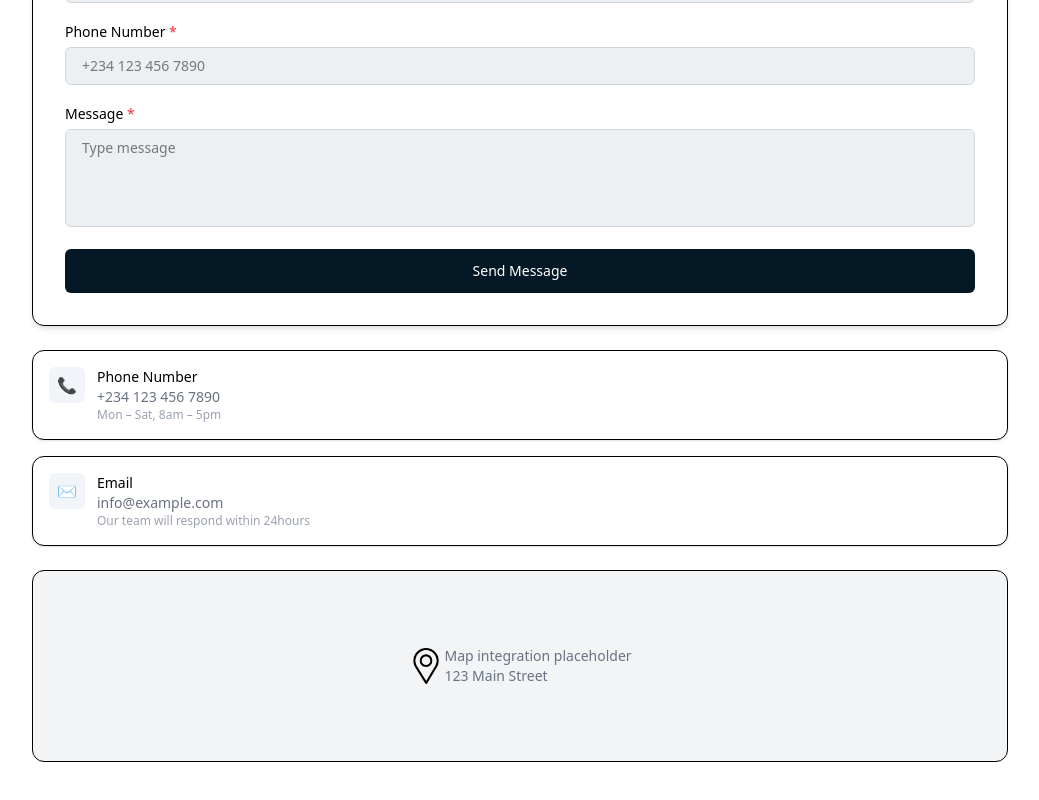
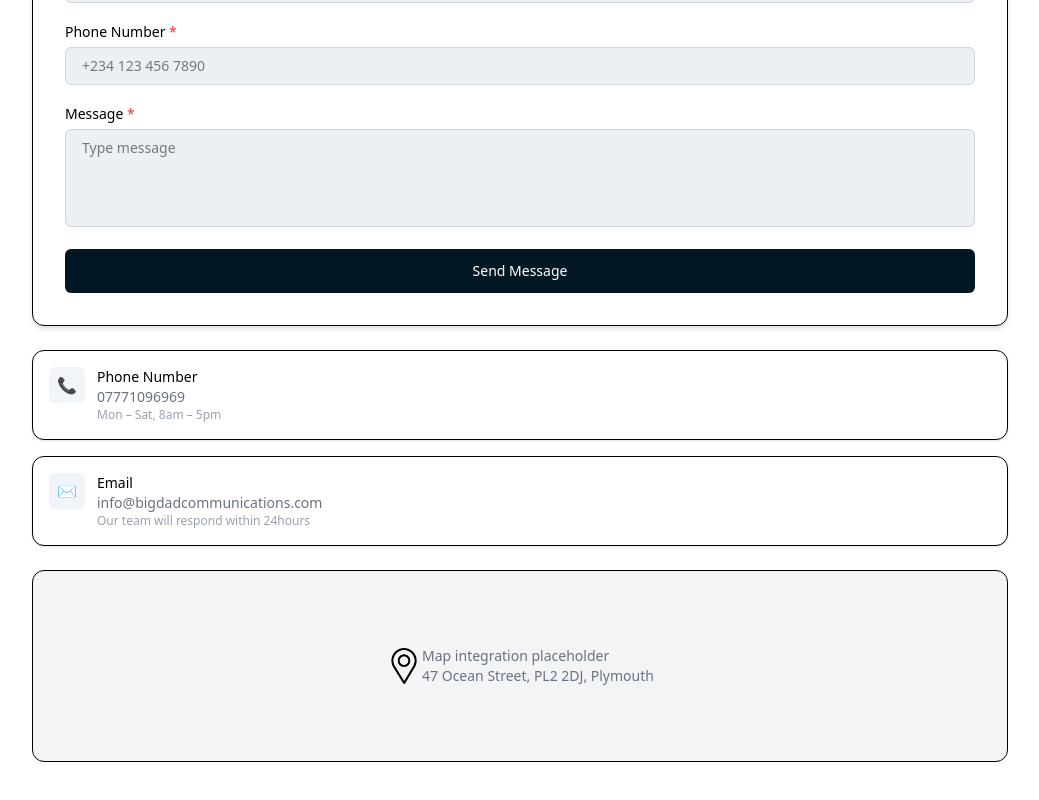
Before and after one commit to GiditheCoder/esabw, a React (Vite) app: page /contact in a window 1280 px wide. Shown: the part 910-1710 px from the top of the page, without its empty margins (120-1159 px from the left). Built offline with nearby package versions, Linux system fonts and the light colour scheme.

Commit message:
latestchanges

```diff
--- a/src/components/Contact.jsx
+++ b/src/components/Contact.jsx
@@ -246,7 +246,7 @@ const Contact = () => {
             </div>
             <div>
               <p className="text-sm font-medium">Phone Number</p>
-              <p className="text-sm text-gray-500">+234 123 456 7890</p>
+              <p className="text-sm text-gray-500">07771096969</p>
               <p className="text-xs text-gray-400">Mon – Sat, 8am – 5pm</p>
             </div>
           </div>
@@ -257,7 +257,7 @@ const Contact = () => {
             </div>
             <div>
               <p className="text-sm font-medium">Email</p>
-              <p className="text-sm text-gray-500">info@example.com</p>
+              <p className="text-sm text-gray-500">info@bigdadcommunications.com</p>
               <p className="text-xs text-gray-400">
                 Our team will respond within 24hours
               </p>
@@ -269,7 +269,7 @@ const Contact = () => {
         <div className="mt-6 bg-gray-100 border border-black rounded-xl h-48 flex items-center justify-center text-gray-500 text-sm">
           <img className="w-9 h-9" src={MapIcon} alt="" />
           Map integration placeholder <br />
-          123 Main Street
+          47 Ocean Street, PL2 2DJ, Plymouth
         </div>
       </div>
 
--- a/src/components/Footer.jsx
+++ b/src/components/Footer.jsx
@@ -1,5 +1,6 @@
 import React from "react";
 import { useNavigate } from "react-router-dom";
+
 
 const Footer = () => {
   const navigate = useNavigate();
@@ -42,13 +43,13 @@ const Footer = () => {
             <h3 className="text-lg font-semibold mb-4">Contact Info</h3>
             <ul className="space-y-3 text-sm text-gray-400">
               <li className="flex items-center gap-2">
-                📞 <span>+234 123 456 7890</span>
+                📞 <span>07771096969</span>
               </li>
               <li className="flex items-center gap-2">
-                ✉️ <span>johndoe@example.com</span>
+                ✉️ <span>info@bigdadcommunications.com</span>
               </li>
               <li className="flex items-center gap-2">
-                📍 <span>123 main street</span>
+                📍 <span>47 Ocean Street, PL2 2DJ, Plymouth</span>
               </li>
             </ul>
           </div>
--- a/src/components/Home.jsx
+++ b/src/components/Home.jsx
@@ -4,6 +4,7 @@ import book from "../images/bookappointment.png";
 import { useNavigate } from "react-router-dom";
 import Menu from "../images/menu.png";
 import Close from "../images/CloseIcon.png";
+import bigDad from "../images/bigdad.jpeg";
 
 const Home = () => {
   const navigate = useNavigate();
@@ -19,7 +20,7 @@ const Home = () => {
       >
         {/* Navbar */}
         <nav className="relative flex items-center justify-between border border-white rounded-xl bg-white/10 backdrop-blur-md px-6 py-4">
-          <div className="text-sm font-semibold">Brand Logo</div>
+          <img src={bigDad} alt="Brand Logo" className="h-10" />
 
           {/* Desktop Menu */}
           <ul className="hidden md:flex gap-6 text-sm text-white">
```
Also changed, not shown: src/images/bigdad.jpeg (added).
